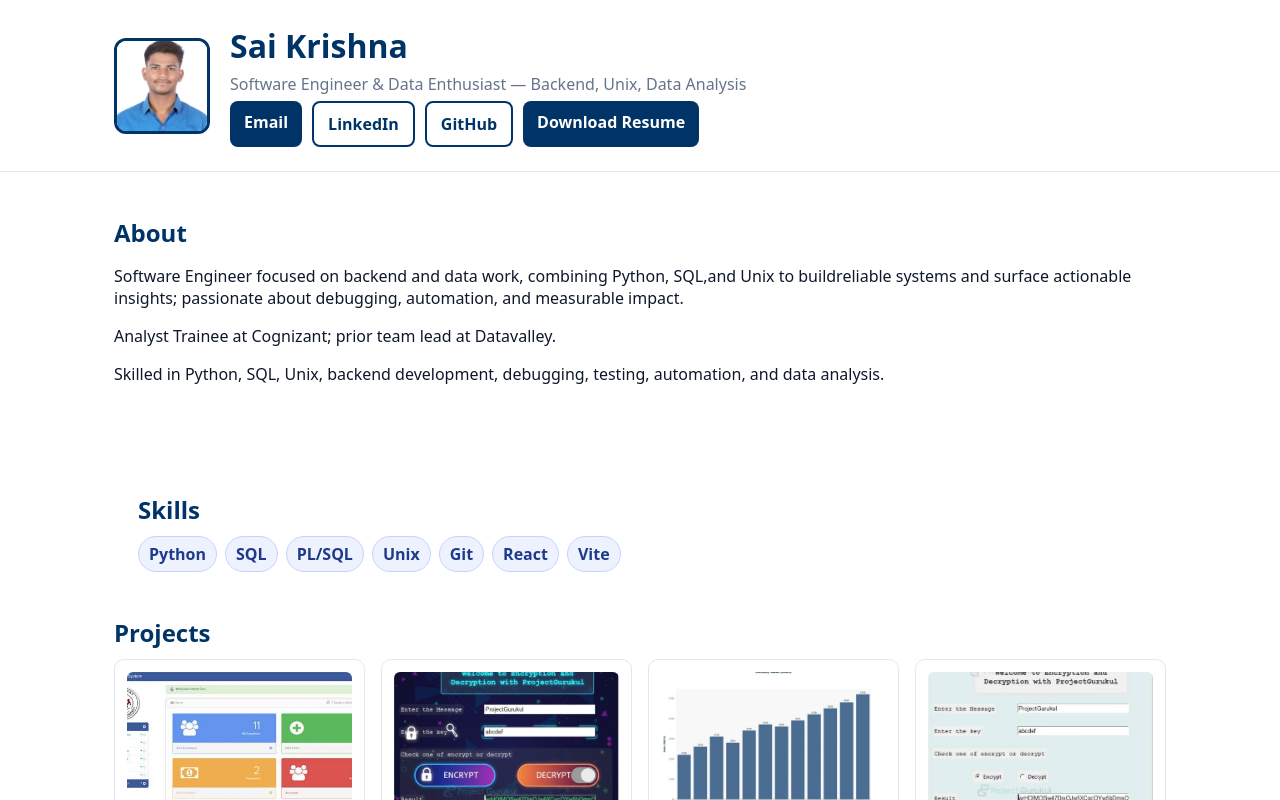
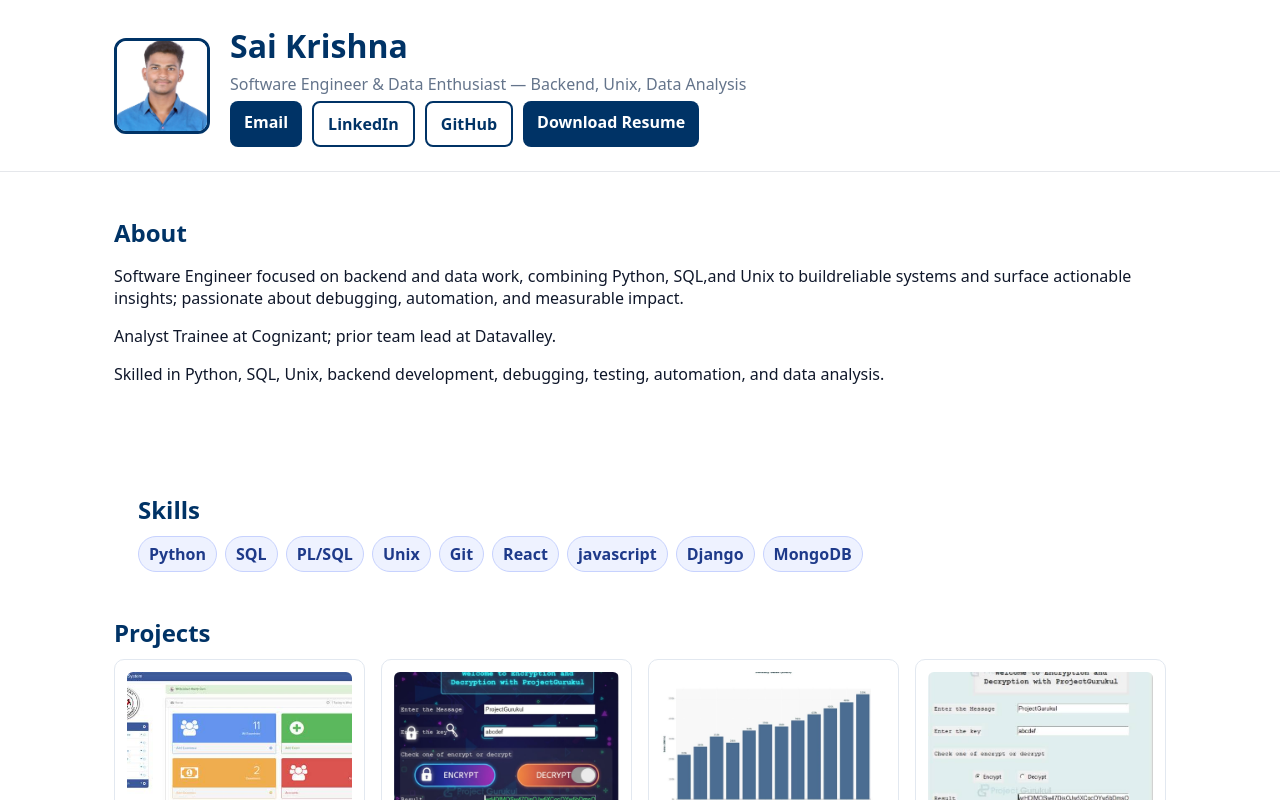
Before and after one commit to Mirthinti/sai-krishnas, a React (Vite) app: page / in a window 1280 px wide. Shown: the top 800 px of the page. Built offline with nearby package versions, Linux system fonts and the light colour scheme.

Commit message:
Update App.jsx

```diff
--- a/src/App.jsx
+++ b/src/App.jsx
@@ -33,7 +33,9 @@ export default function App() {
       <span className="badge">Unix</span>
       <span className="badge">Git</span>
       <span className="badge">React</span>
-      <span className="badge">Vite</span>
+      <span className="badge">javascript</span>
+       <span className="badge">Django</span>
+       <span className="badge">MongoDB</span>
     </div>
     </section>
           <h2>Projects</h2>
```
